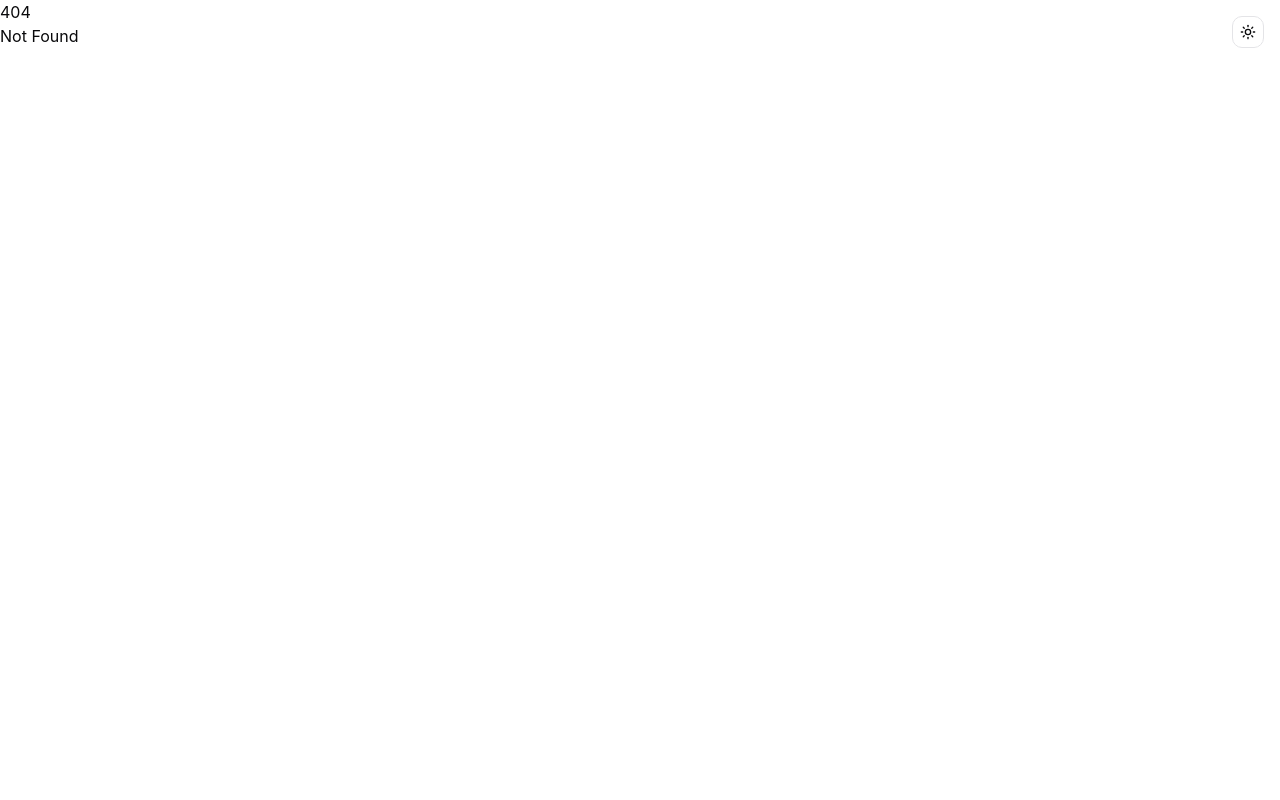
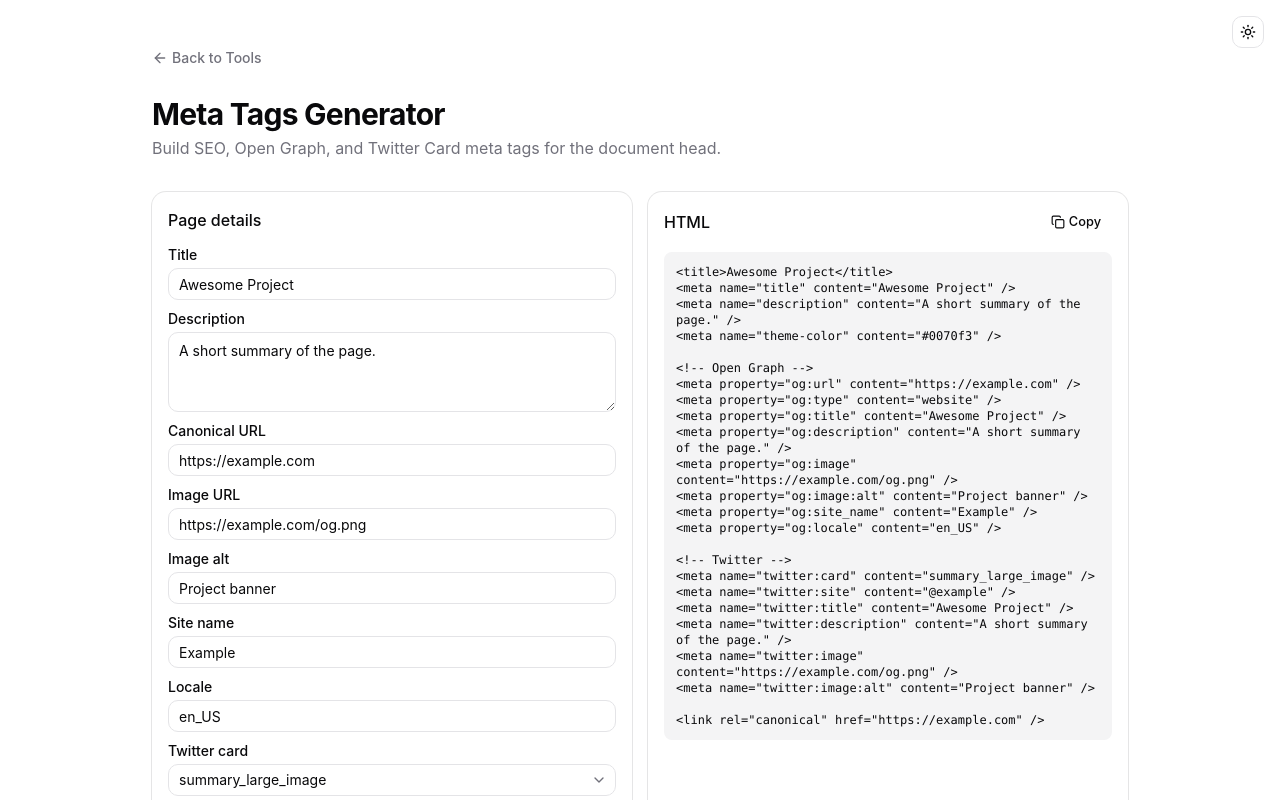
Before and after one commit to orykr/tool.ory.kr, a SvelteKit app in the folder frontend/: page /meta-tags in a window 1280 px wide. Before the commit this address had no page. Shown: the top 800 px of the page. Built offline with nearby package versions, Linux system fonts and the light colour scheme.

Commit message:
feat(meta-tags): add SEO + Open Graph + Twitter Card meta tag generator

```diff
--- a/frontend/src/routes/+page.svelte
+++ b/frontend/src/routes/+page.svelte
@@ -561,6 +561,11 @@
 			href: "/md-links",
 			title: "Markdown Link Extractor",
 			description: "Pull inline, reference, autolink, and bare URLs from Markdown."
+		},
+		{
+			href: "/meta-tags",
+			title: "Meta Tags Generator",
+			description: "Build SEO, Open Graph, and Twitter Card meta tags."
 		}
 	];
 </script>
--- /dev/null
+++ b/frontend/src/routes/meta-tags/+page.svelte
@@ -0,0 +1,163 @@
+<script lang="ts">
+	import * as Card from "$lib/components/ui/card/index.js";
+	import * as Select from "$lib/components/ui/select/index.js";
+	import { Button } from "$lib/components/ui/button/index.js";
+	import { Input } from "$lib/components/ui/input/index.js";
+	import { Label } from "$lib/components/ui/label/index.js";
+	import { Textarea } from "$lib/components/ui/textarea/index.js";
+	import ArrowLeft from "@lucide/svelte/icons/arrow-left";
+	import Copy from "@lucide/svelte/icons/copy";
+	import Check from "@lucide/svelte/icons/check";
+
+	let title = $state("Awesome Project");
+	let description = $state("A short summary of the page.");
+	let url = $state("https://example.com");
+	let image = $state("https://example.com/og.png");
+	let imageAlt = $state("Project banner");
+	let siteName = $state("Example");
+	let twitterHandle = $state("@example");
+	let twitterCard = $state<"summary" | "summary_large_image" | "app" | "player">("summary_large_image");
+	let locale = $state("en_US");
+	let themeColor = $state("#0070f3");
+
+	function escape(value: string): string {
+		return value
+			.replace(/&/g, "&amp;")
+			.replace(/</g, "&lt;")
+			.replace(/>/g, "&gt;")
+			.replace(/"/g, "&quot;");
+	}
+
+	let html = $derived.by(() => {
+		const lines: string[] = [];
+		if (title) {
+			lines.push(`<title>${escape(title)}</title>`);
+			lines.push(`<meta name="title" content="${escape(title)}" />`);
+		}
+		if (description) lines.push(`<meta name="description" content="${escape(description)}" />`);
+		if (themeColor) lines.push(`<meta name="theme-color" content="${escape(themeColor)}" />`);
+
+		if (url || title || description || image || siteName) {
+			lines.push("");
+			lines.push("<!-- Open Graph -->");
+			if (url) lines.push(`<meta property="og:url" content="${escape(url)}" />`);
+			lines.push(`<meta property="og:type" content="website" />`);
+			if (title) lines.push(`<meta property="og:title" content="${escape(title)}" />`);
+			if (description) lines.push(`<meta property="og:description" content="${escape(description)}" />`);
+			if (image) lines.push(`<meta property="og:image" content="${escape(image)}" />`);
+			if (imageAlt) lines.push(`<meta property="og:image:alt" content="${escape(imageAlt)}" />`);
+			if (siteName) lines.push(`<meta property="og:site_name" content="${escape(siteName)}" />`);
+			if (locale) lines.push(`<meta property="og:locale" content="${escape(locale)}" />`);
+		}
+
+		lines.push("");
+		lines.push("<!-- Twitter -->");
+		lines.push(`<meta name="twitter:card" content="${escape(twitterCard)}" />`);
+		if (twitterHandle) lines.push(`<meta name="twitter:site" content="${escape(twitterHandle)}" />`);
+		if (title) lines.push(`<meta name="twitter:title" content="${escape(title)}" />`);
+		if (description) lines.push(`<meta name="twitter:description" content="${escape(description)}" />`);
+		if (image) lines.push(`<meta name="twitter:image" content="${escape(image)}" />`);
+		if (imageAlt) lines.push(`<meta name="twitter:image:alt" content="${escape(imageAlt)}" />`);
+
+		if (url) {
+			lines.push("");
+			lines.push(`<link rel="canonical" href="${escape(url)}" />`);
+		}
+
+		return lines.join("\n");
+	});
+
+	let copied = $state(false);
+	async function copy() {
+		await navigator.clipboard.writeText(html);
+		copied = true;
+		setTimeout(() => (copied = false), 1500);
+	}
+</script>
+
+<main class="container mx-auto max-w-5xl px-6 py-12">
+	<nav class="mb-6">
+		<a
+			href="/"
+			class="text-muted-foreground hover:text-foreground inline-flex items-center gap-1 text-sm font-medium transition-colors"
+		>
+			<ArrowLeft class="h-4 w-4" />
+			Back to Tools
+		</a>
+	</nav>
+
+	<header class="mb-8">
+		<h1 class="text-3xl font-bold tracking-tight">Meta Tags Generator</h1>
+		<p class="text-muted-foreground mt-1">
+			Build SEO, Open Graph, and Twitter Card meta tags for the document head.
+		</p>
+	</header>
+
+	<div class="grid gap-4 md:grid-cols-2">
+		<Card.Root>
+			<Card.Header><Card.Title class="text-base">Page details</Card.Title></Card.Header>
+			<Card.Content class="space-y-3">
+				<div class="space-y-1.5">
+					<Label for="t">Title</Label>
+					<Input id="t" bind:value={title} />
+				</div>
+				<div class="space-y-1.5">
+					<Label for="d">Description</Label>
+					<Textarea id="d" bind:value={description} class="min-h-20" />
+				</div>
+				<div class="space-y-1.5">
+					<Label for="u">Canonical URL</Label>
+					<Input id="u" bind:value={url} />
+				</div>
+				<div class="space-y-1.5">
+					<Label for="i">Image URL</Label>
+					<Input id="i" bind:value={image} />
+				</div>
+				<div class="space-y-1.5">
+					<Label for="ia">Image alt</Label>
+					<Input id="ia" bind:value={imageAlt} />
+				</div>
+				<div class="space-y-1.5">
+					<Label for="sn">Site name</Label>
+					<Input id="sn" bind:value={siteName} />
+				</div>
+				<div class="space-y-1.5">
+					<Label for="lc">Locale</Label>
+					<Input id="lc" bind:value={locale} />
+				</div>
+				<div class="space-y-1.5">
+					<Label for="tc">Twitter card</Label>
+					<Select.Root type="single" bind:value={twitterCard as never}>
+						<Select.Trigger id="tc" class="w-full">{twitterCard}</Select.Trigger>
+						<Select.Content>
+							<Select.Item value="summary">summary</Select.Item>
+							<Select.Item value="summary_large_image">summary_large_image</Select.Item>
+							<Select.Item value="app">app</Select.Item>
+							<Select.Item value="player">player</Select.Item>
+						</Select.Content>
+					</Select.Root>
+				</div>
+				<div class="space-y-1.5">
+					<Label for="th">Twitter handle</Label>
+					<Input id="th" bind:value={twitterHandle} />
+				</div>
+				<div class="space-y-1.5">
+					<Label for="tm">Theme color</Label>
+					<Input id="tm" bind:value={themeColor} />
+				</div>
+			</Card.Content>
+		</Card.Root>
+
+		<Card.Root>
+			<Card.Header class="flex flex-row items-center justify-between">
+				<Card.Title class="text-base">HTML</Card.Title>
+				<Button variant="ghost" size="sm" onclick={copy}>
+					{#if copied}<Check />Copied{:else}<Copy />Copy{/if}
+				</Button>
+			</Card.Header>
+			<Card.Content>
+				<pre class="bg-muted overflow-x-auto rounded-md p-3 font-mono text-xs whitespace-pre-wrap">{html}</pre>
+			</Card.Content>
+		</Card.Root>
+	</div>
+</main>
```
